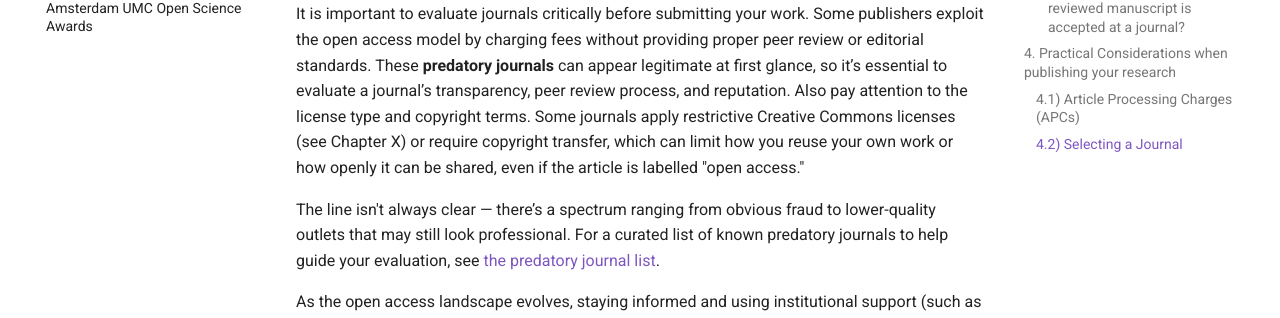
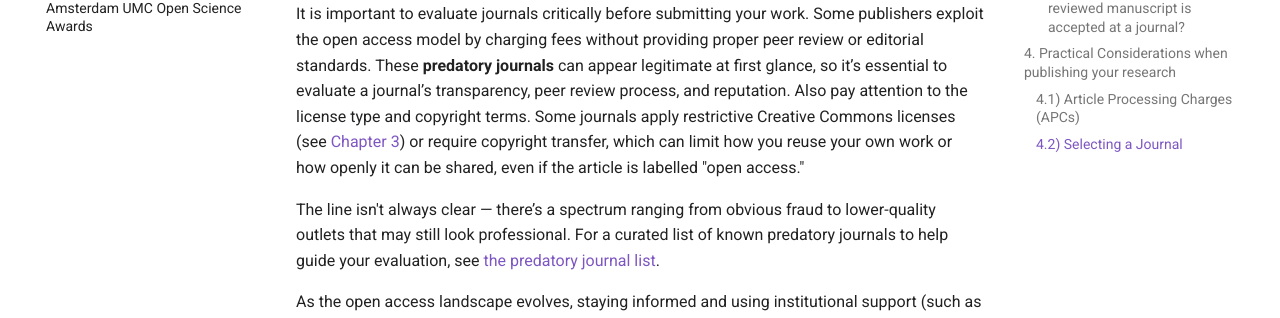
Before and after one commit to ANW-Open-Science/Open-Science-Guidebook-for-Neuroscientists, an MkDocs documentation site: the page built from docs/tabs/5-publishing_preprints.md, in a window 1280 px wide and 900 px high, scrolled down 4482 px. Shown: the part 465-783 px from the top of the window. Built offline with MkDocs 1.6.1 and Material for MkDocs 9.7.7, drawn with Linux system fonts in a browser that asks for light colours.

Commit message:
Update 5-publishing_preprints.md
fix link to chapter

```diff
--- a/docs/tabs/5-publishing_preprints.md
+++ b/docs/tabs/5-publishing_preprints.md
@@ -77,7 +77,7 @@ Fortunately, open access publishing has become much more accessible. Many univer
 ### 4.2) Selecting a Journal
 That said, it's important to find the right balance. Publishing in a **high-impact journal** is often a strategic goal, but it should be weighed against the costs and the journal’s open access policy. Many reputable journals now offer open access options or have fully open models. To check whether a journal is open access, you can use [DOAJ](https://doaj.org/).
 
-It is important to evaluate journals critically before submitting your work. Some publishers exploit the open access model by charging fees without providing proper peer review or editorial standards. These **predatory journals** can appear legitimate at first glance, so it’s essential to evaluate a journal’s transparency, peer review process, and reputation. Also pay attention to the license type and copyright terms. Some journals apply restrictive Creative Commons licenses (see Chapter X) or require copyright transfer, which can limit how you reuse your own work or how openly it can be shared, even if the article is labelled "open access."
+It is important to evaluate journals critically before submitting your work. Some publishers exploit the open access model by charging fees without providing proper peer review or editorial standards. These **predatory journals** can appear legitimate at first glance, so it’s essential to evaluate a journal’s transparency, peer review process, and reputation. Also pay attention to the license type and copyright terms. Some journals apply restrictive Creative Commons licenses (see [Chapter 3](https://anw-open-science.github.io/Open-Science-Guidebook-for-Neuroscientists/tabs/3-data_organisation/#13-creative-commons-and-data-licensing)) or require copyright transfer, which can limit how you reuse your own work or how openly it can be shared, even if the article is labelled "open access."
 
 The line isn't always clear — there’s a spectrum ranging from obvious fraud to lower-quality outlets that may still look professional. For a curated list of known predatory journals to help guide your evaluation, see [the predatory journal list](https://www.predatoryjournals.org/the-list).
 
```
